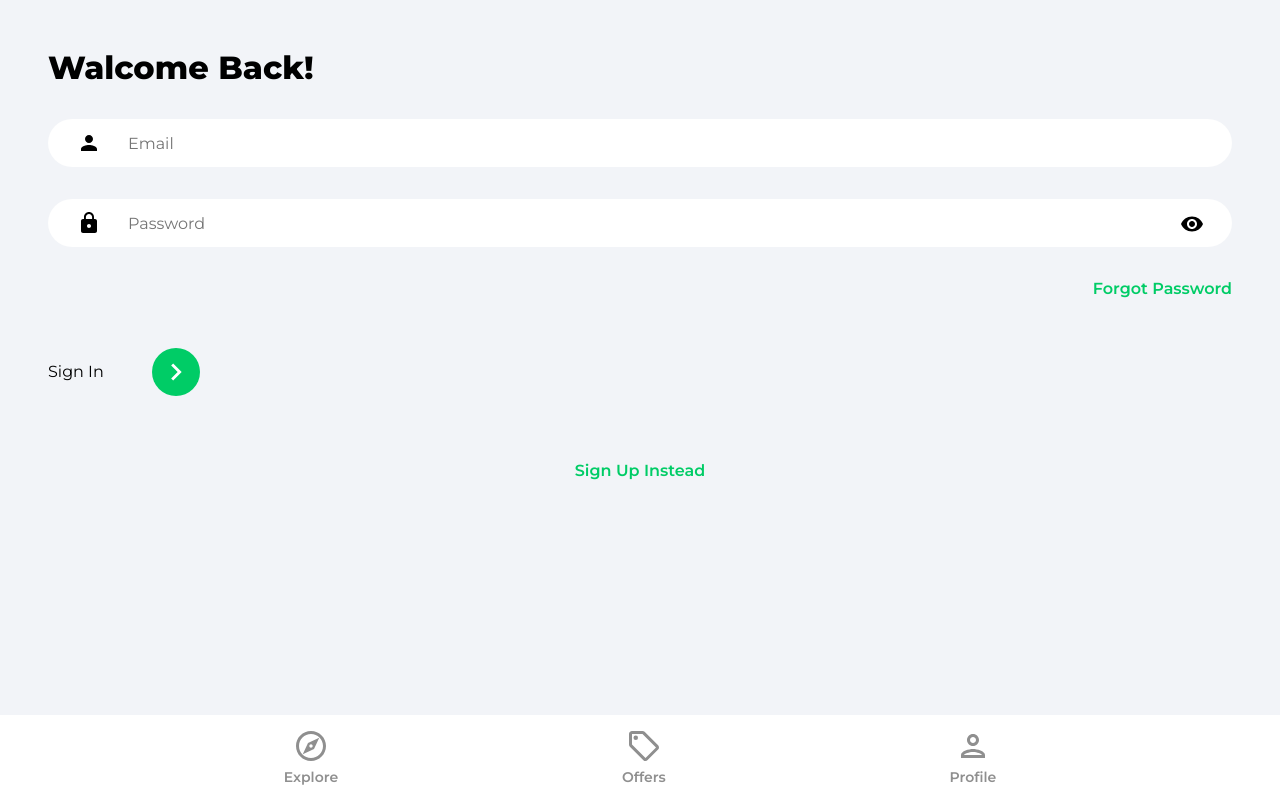
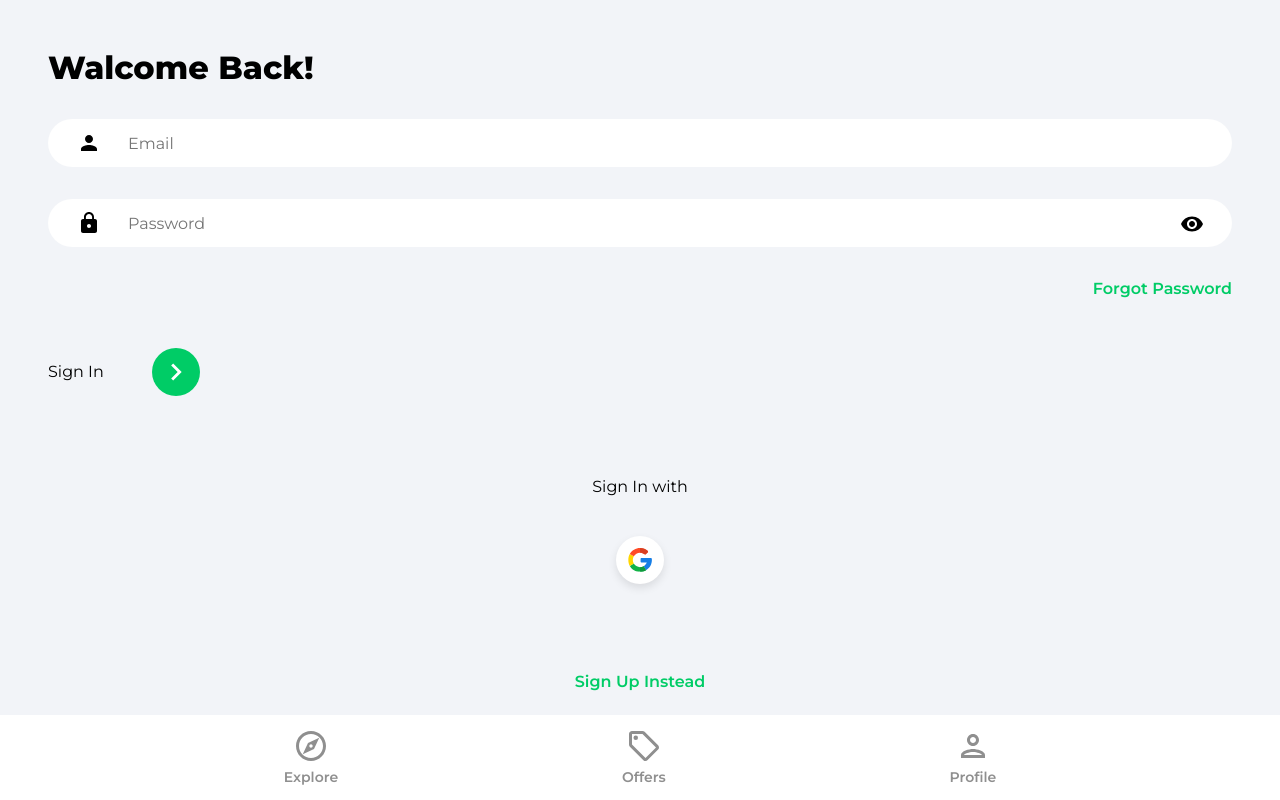
Before and after one commit to TheodoraDimitrova/RBS_Real_Estate, a React (Create React App) app: page /sign-in in a window 1280 px wide. Built offline with nearby package versions, Linux system fonts and the light colour scheme.

Commit message:
Google OAuth

```diff
--- /dev/null
+++ b/src/components/OAuth.jsx
@@ -0,0 +1,44 @@
+import { getAuth, GoogleAuthProvider, signInWithPopup } from "firebase/auth";
+import { doc, getDoc, serverTimestamp, setDoc } from "firebase/firestore";
+import React from "react";
+import { useLocation, useNavigate } from "react-router";
+import { toast } from "react-toastify";
+import { db } from "../firebase.config";
+import googleIcon from "../assets/svg/googleIcon.svg";
+
+function OAuth() {
+  const navigate = useNavigate();
+  const location = useLocation();
+  const onGoogleClick = async () => {
+    const auth = getAuth();
+    const provider = new GoogleAuthProvider();
+    try {
+      const result = await signInWithPopup(auth, provider);
+      const user = result.user;
+
+      const docRef = doc(db, "users", user.uid);
+      const docSnap = await getDoc(docRef);
+      if (!docSnap.exists()) {
+        await setDoc(doc(db, "users", user.uid), {
+          name: user.displayName,
+          email: user.email,
+          timestamp: serverTimestamp(),
+        });
+      }
+      navigate("/");
+    } catch (error) {
+      toast.error("Could not authorize with google");
+    }
+  };
+
+  return (
+    <div className="socialLogin">
+      <p>Sign {location.pathname === "/sign-up" ? "Up" : "In"} with</p>
+      <button className="socialIconDiv" onClick={onGoogleClick}>
+        <img className="socialIconImg" src={googleIcon} alt="googleIcon" />
+      </button>
+    </div>
+  );
+}
+
+export default OAuth;
--- a/src/components/PrivateRoute.jsx
+++ b/src/components/PrivateRoute.jsx
@@ -6,7 +6,7 @@
   const { loggedIn, checkingStatus } = useAuthStatus();
 
   if (checkingStatus) {
-    return <h3>Loading....</h3>;
+    return <Spinner />;
   }
 
   return loggedIn ? <Outlet /> : <Navigate to="/sign-in" />;
--- a/src/pages/SignIn.jsx
+++ b/src/pages/SignIn.jsx
@@ -4,6 +4,7 @@
 import visibilityIcon from "../assets/svg/visibilityIcon.svg";
 import { getAuth, signInWithEmailAndPassword } from "firebase/auth";
 import { toast } from "react-toastify";
+import OAuth from "../components/OAuth";
 
 function SingIn() {
   const navigate = useNavigate();
@@ -31,14 +32,17 @@
         password
       );
       if (userCredential.user) {
-        console.log("redirect");
         navigate("/profile");
         toast.success("Hey 👋, you are loged in!");
       }
     } catch (error) {
-      //auth/wrong-password
-      console.log(error.code);
-      toast.error(error.message);
+      //error.code
+      if (error.code === "auth/wrong-password") {
+        toast.error("Wrong password!");
+      }
+      if (error.code === "auth/user-not-found") {
+        toast.error("You are not registrated!");
+      }
     }
   };
 
@@ -85,7 +89,7 @@
           </div>
         </form>
 
-        {/* Google OAuth */}
+        <OAuth />
         <Link to="/sign-up" className="registerLink">
           Sign Up Instead
         </Link>
--- a/src/pages/SignUp.jsx
+++ b/src/pages/SignUp.jsx
@@ -10,6 +10,7 @@
 import { db } from "../firebase.config";
 import { doc, serverTimestamp, setDoc } from "firebase/firestore";
 import { toast } from "react-toastify";
+import OAuth from "../components/OAuth";
 
 function SignUp() {
   const navigate = useNavigate();
@@ -110,7 +111,7 @@
           </div>
         </form>
 
-        {/* Google OAuth */}
+        <OAuth />
         <Link to="/sign-in" className="registerLink">
           Sing In Instead
         </Link>
```
